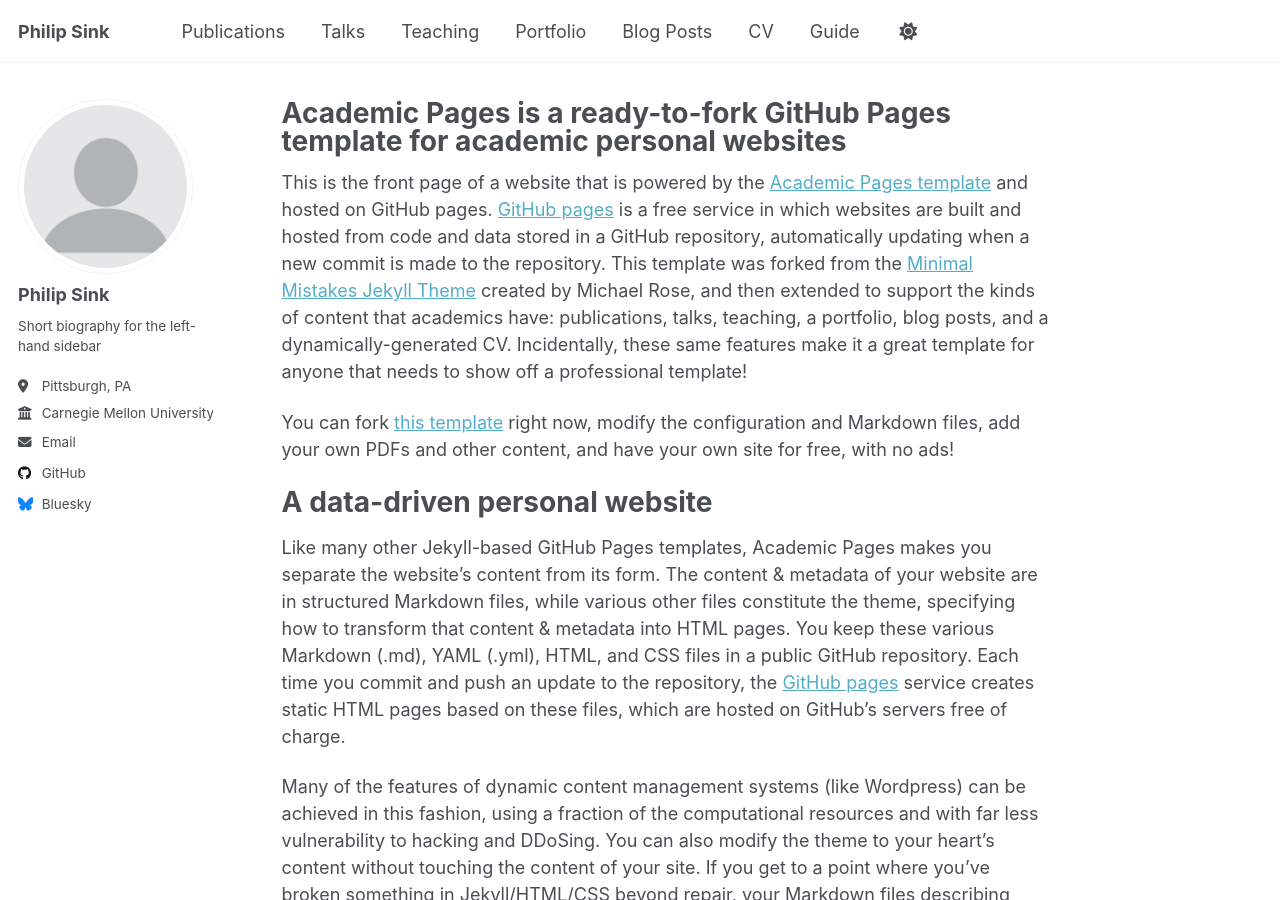
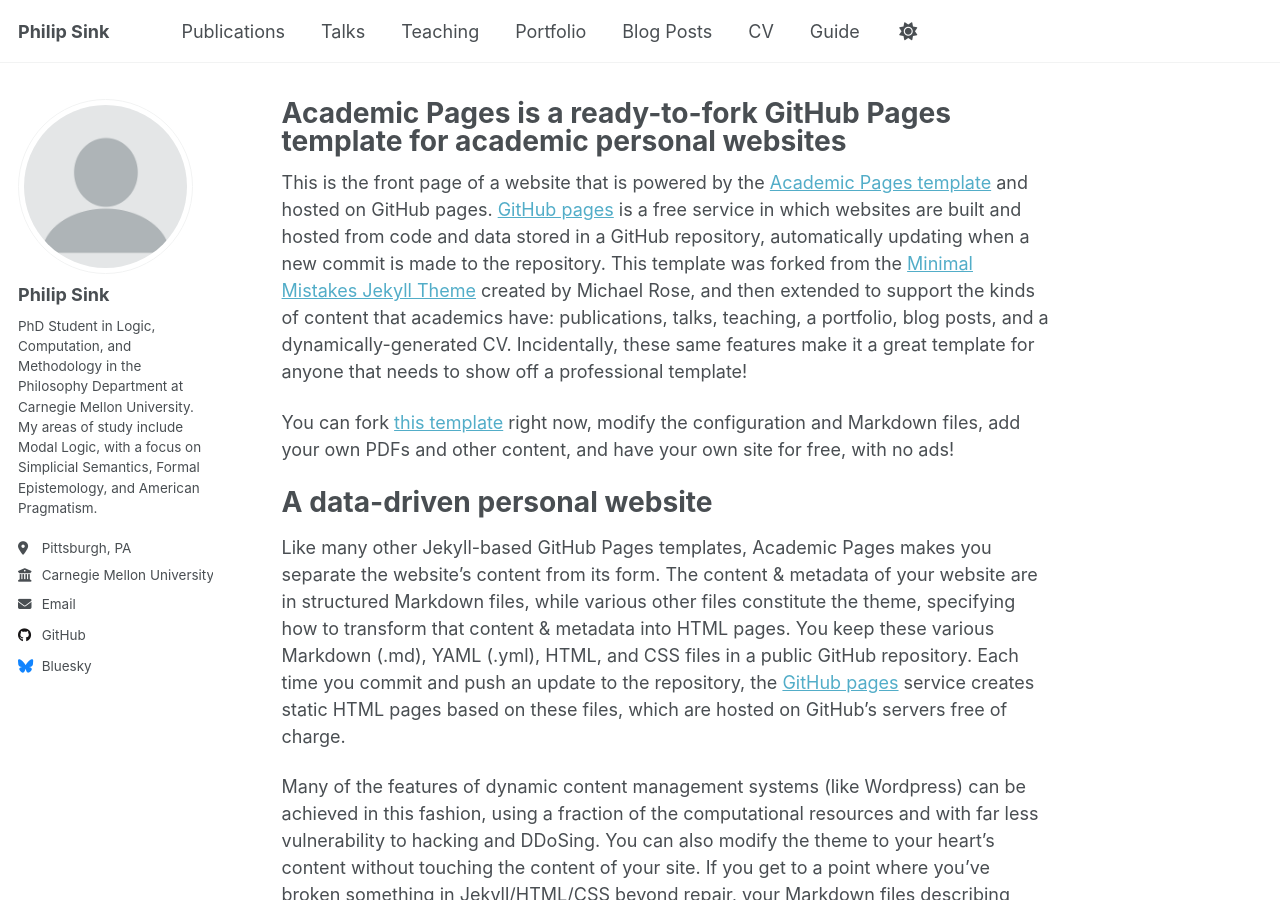
Before and after one commit to Philip-Sink/Philip-Sink.github.io, a Jekyll site: the page built from _pages/about.md, in a window 1280 px wide and 900 px high. Built offline with Jekyll 4.4.1, drawn with Linux system fonts in a browser that asks for light colours; a script that is not in the unit is left out.

Commit message:
Update _config.yml

```diff
--- a/_config.yml
+++ b/_config.yml
@@ -25,7 +25,7 @@ author:
   avatar           : "profile.png"
   name             : "Philip Sink"
   pronouns         : # example: "he/him"
-  bio              : "Short biography for the left-hand sidebar"
+  bio              : "PhD Student in Logic, Computation, and Methodology in the Philosophy Department at Carnegie Mellon University. My areas of study include Modal Logic, with a focus on Simplicial Semantics, Formal Epistemology, and American Pragmatism."
   location         : "Pittsburgh, PA"
   employer         : "Carnegie Mellon University"
   uri              : # URL
```
